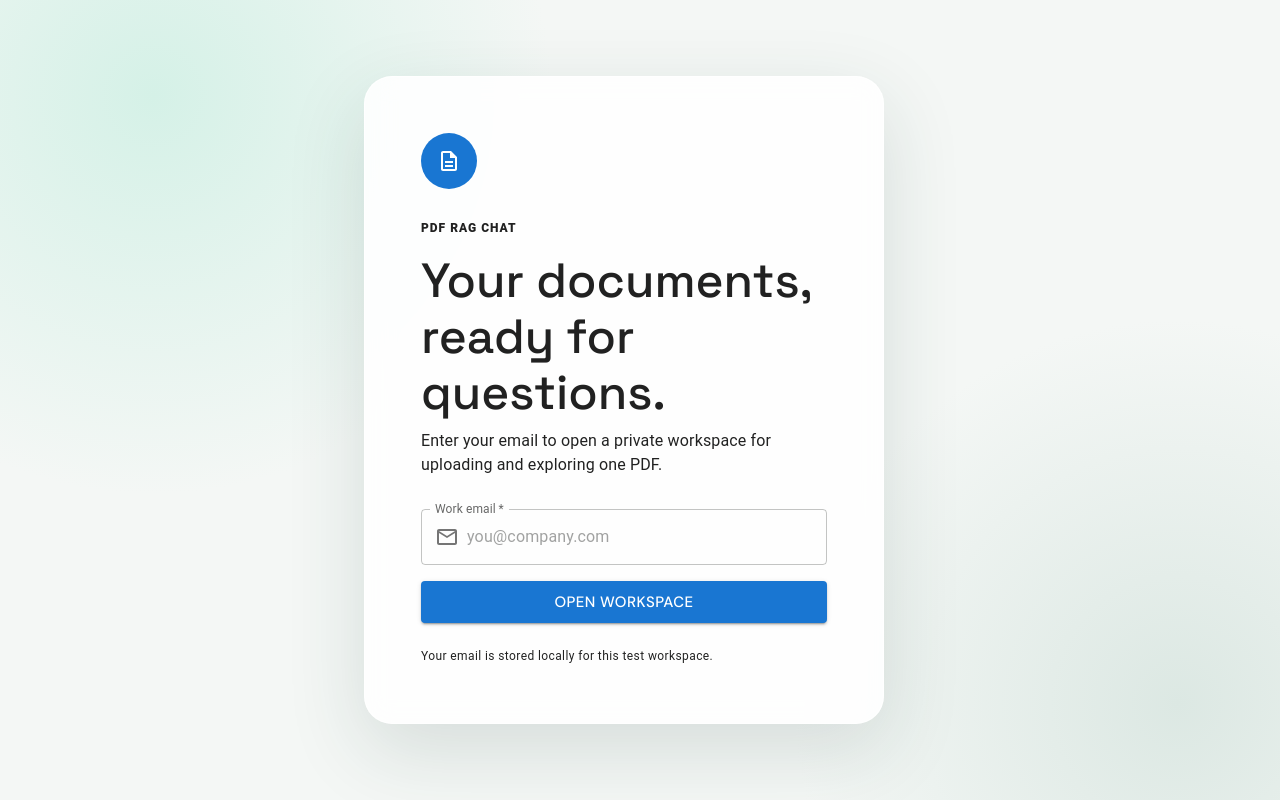
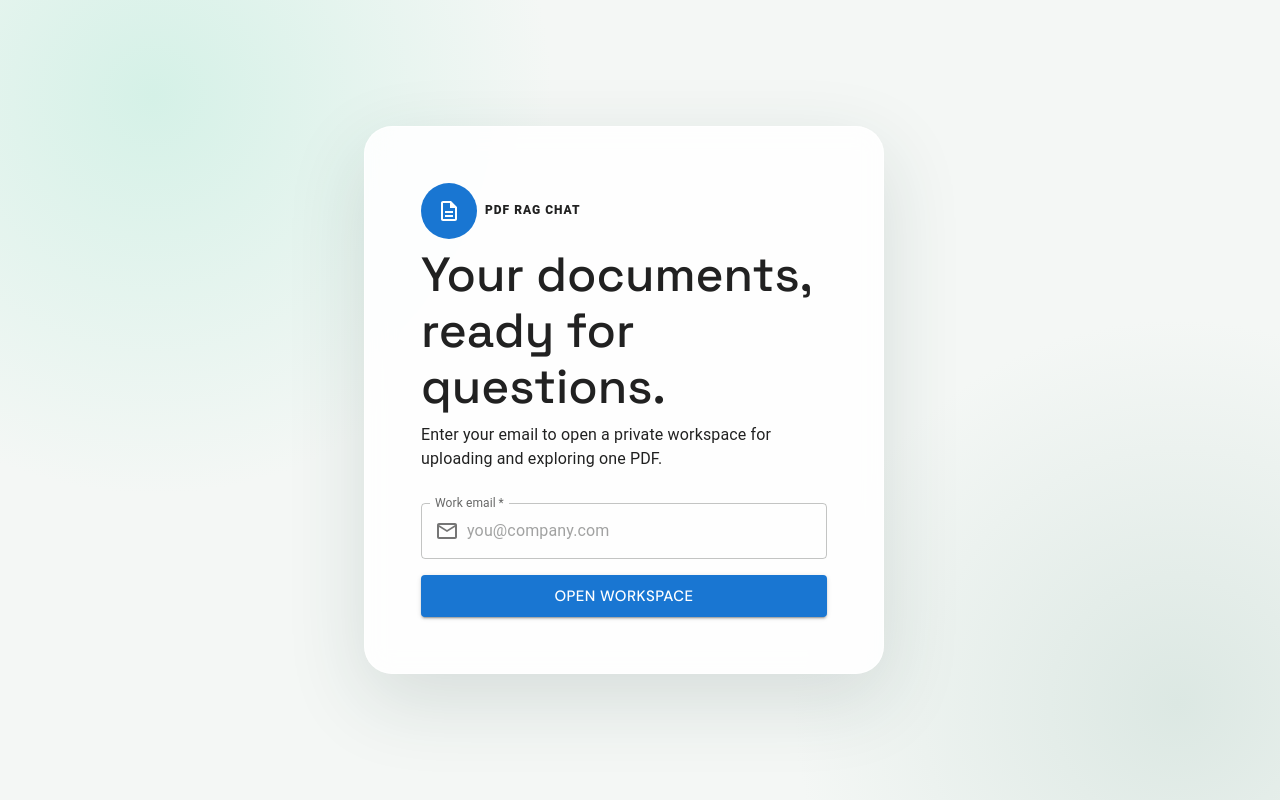
Before and after one commit to vasylpryimakdev/pdf-rag-chat, a Next.js app in the folder apps/web/: page / in a window 1280 px wide. Built offline with nearby package versions, Linux system fonts and the light colour scheme; no server answers.

Commit message:
Update web auth screen

```diff
--- a/apps/web/components/auth-screen.tsx
+++ b/apps/web/components/auth-screen.tsx
@@ -27,8 +27,16 @@ export function AuthScreen({
     <main className="auth-page">
       <Container maxWidth="sm">
         <Paper className="auth-card" elevation={0}>
+          <Box
+            sx={{
+              display: "flex",
+              gap: 1,
+              alignItems: "center",
+              flexDirection: "row",
+            }}
+          >
             <Avatar
-            sx={{ bgcolor: "primary.main", width: 56, height: 56, mb: 3 }}
+              sx={{ bgcolor: "primary.main", width: 56, height: 56 }}
             >
               <DescriptionOutlinedIcon />
             </Avatar>
@@ -39,6 +47,7 @@ export function AuthScreen({
             >
               PDF RAG Chat
             </Typography>
+          </Box>
           <Typography variant="h3" sx={{ mt: 1, mb: 1 }}>
             Your documents, ready for questions.
           </Typography>
@@ -75,13 +84,6 @@ export function AuthScreen({
               Open workspace
             </Button>
           </Box>
-          <Typography
-            variant="caption"
-            color="text.secondary"
-            sx={{ display: "block", mt: 3 }}
-          >
-            Your email is stored locally for this test workspace.
-          </Typography>
         </Paper>
       </Container>
     </main>
```
Lines whose indentation alone changed are shown as unchanged.
